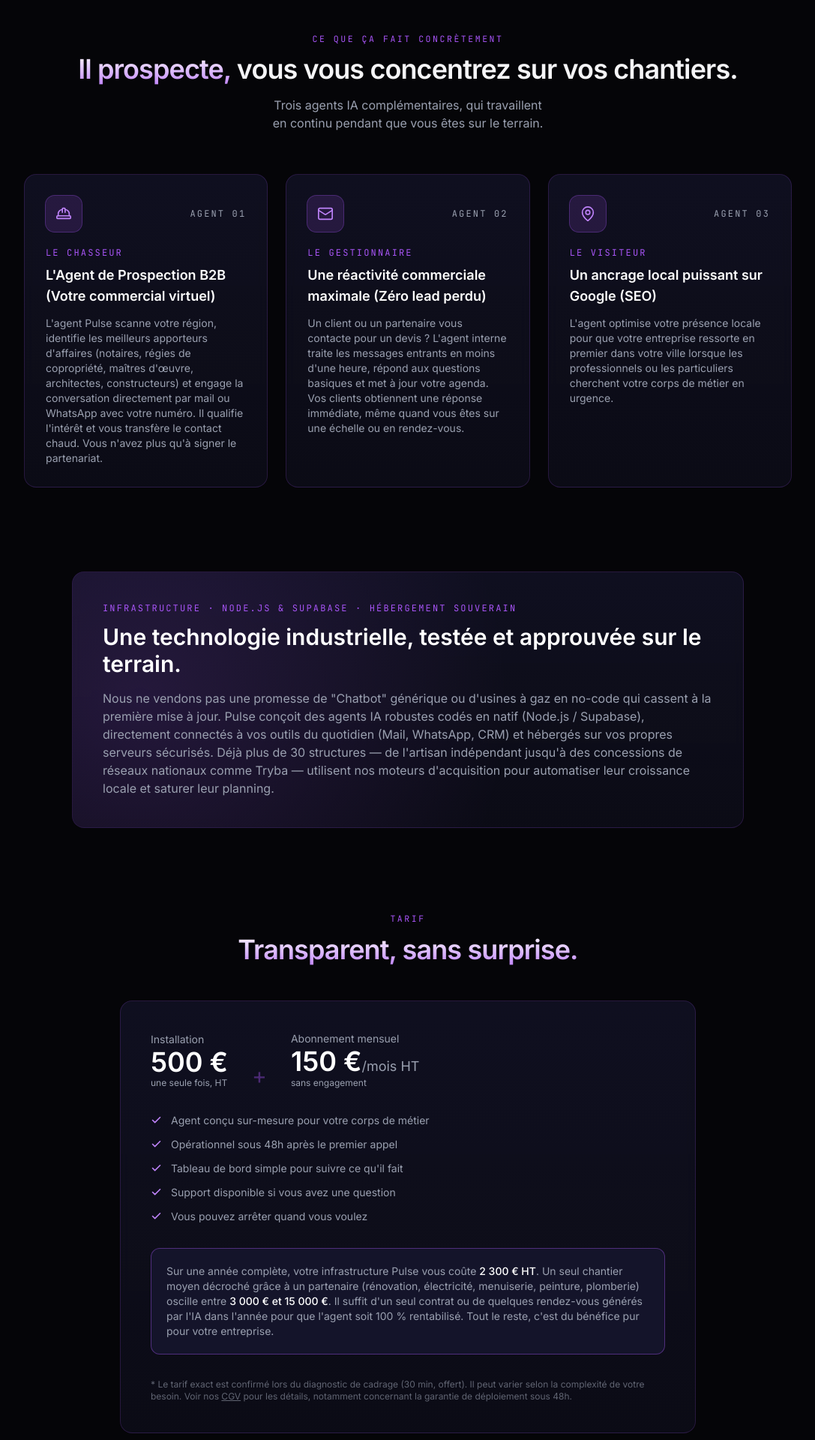
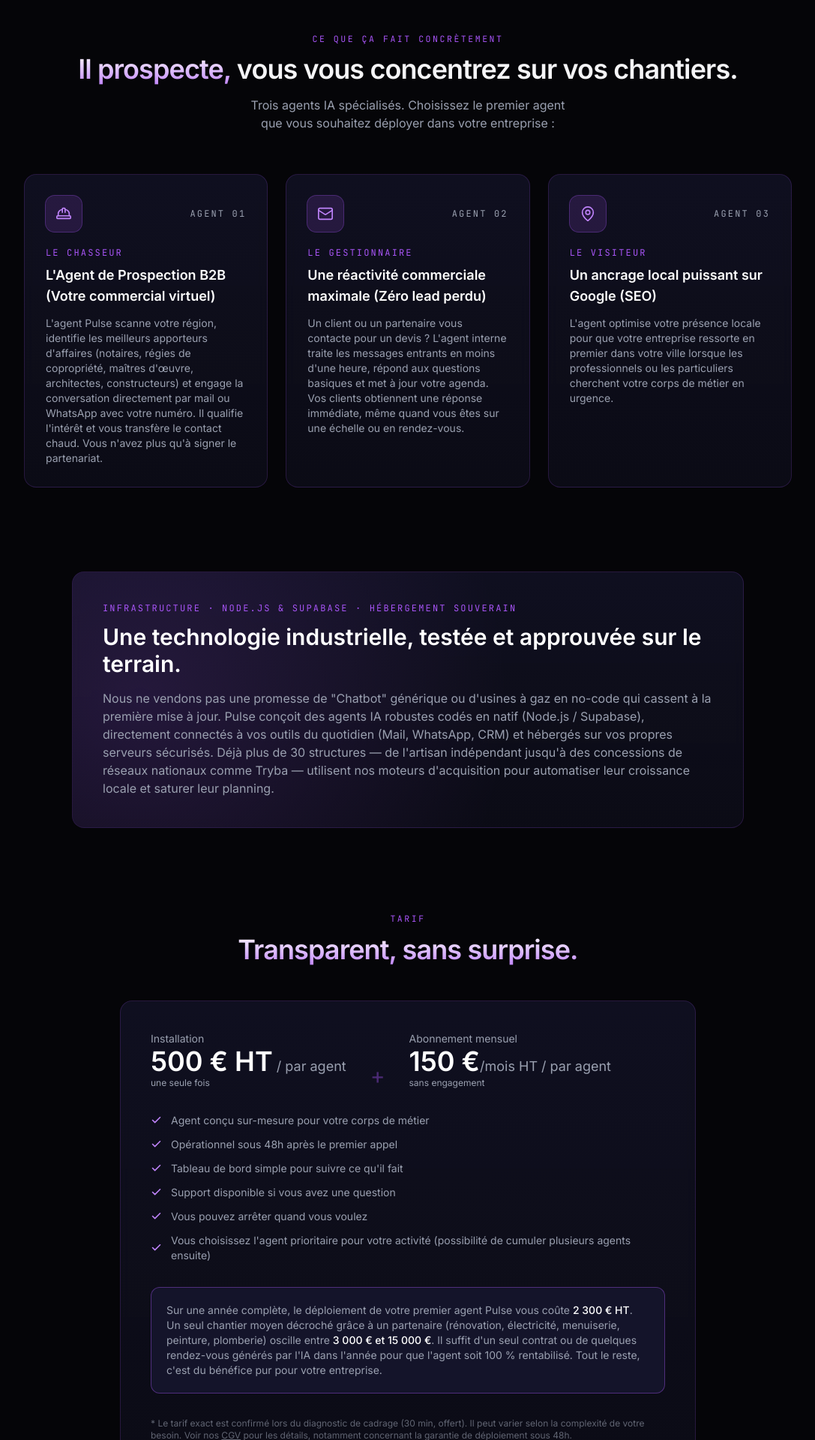
Before and after one commit to afontana33/smatchroom-pulse-vitrine, a Next.js app: page /entrepreneurs in a window 1280 px wide. Shown: the part 840-2760 px from the top of the page at 75% size, without its empty margins (96-1183 px from the left). Built offline with nearby package versions, Linux system fonts and the light colour scheme.

Commit message:
Clarifier que le tarif s'applique par agent (pas pour les 3 agents)

```diff
--- a/src/app/entrepreneurs/page.jsx
+++ b/src/app/entrepreneurs/page.jsx
@@ -93,7 +93,7 @@ export default function CommercesPage() {
               <span className="gradient-text">Il prospecte,</span> vous vous concentrez sur vos chantiers.
             </h2>
             <p className="mx-auto mt-4 max-w-2xl text-balance text-[var(--muted)]">
-              Trois agents IA complémentaires, qui travaillent en continu pendant que vous êtes sur le terrain.
+              Trois agents IA spécialisés. Choisissez le premier agent que vous souhaitez déployer dans votre entreprise :
             </p>
           </div>
           <div className="grid gap-6 md:grid-cols-3">
@@ -154,13 +154,13 @@ export default function CommercesPage() {
             <div className="mb-8 flex flex-col gap-4 sm:flex-row sm:items-end sm:gap-8">
               <div>
                 <p className="text-sm text-[var(--muted)]">Installation</p>
-                <p className="text-4xl font-semibold text-white">500 €</p>
-                <p className="text-xs text-[var(--muted)]">une seule fois, HT</p>
+                <p className="text-4xl font-semibold text-white">500 € HT<span className="text-lg font-normal text-[var(--muted)]"> / par agent</span></p>
+                <p className="text-xs text-[var(--muted)]">une seule fois</p>
               </div>
               <div className="hidden text-3xl text-[var(--border-strong)] sm:block">+</div>
               <div>
                 <p className="text-sm text-[var(--muted)]">Abonnement mensuel</p>
-                <p className="text-4xl font-semibold text-white">150 €<span className="text-lg font-normal text-[var(--muted)]">/mois HT</span></p>
+                <p className="text-4xl font-semibold text-white">150 €<span className="text-lg font-normal text-[var(--muted)]">/mois HT / par agent</span></p>
                 <p className="text-xs text-[var(--muted)]">sans engagement</p>
               </div>
             </div>
@@ -171,6 +171,7 @@ export default function CommercesPage() {
                 'Tableau de bord simple pour suivre ce qu\'il fait',
                 'Support disponible si vous avez une question',
                 'Vous pouvez arrêter quand vous voulez',
+                'Vous choisissez l\'agent prioritaire pour votre activité (possibilité de cumuler plusieurs agents ensuite)',
               ].map((f) => (
                 <li key={f} className="flex items-center gap-3 text-sm text-[var(--muted)]">
                   <Check size={15} className="flex-shrink-0 text-[var(--primary-hover)]" strokeWidth={2.5} />
@@ -180,7 +181,7 @@ export default function CommercesPage() {
             </ul>
             <div className="mb-8 rounded-xl border border-[var(--border-strong)] bg-[var(--surface-2)] p-5">
               <p className="text-sm text-[var(--muted)]">
-                Sur une année complète, votre infrastructure Pulse vous coûte <span className="text-white font-medium">2 300 € HT</span>. Un seul chantier moyen décroché grâce à un partenaire (rénovation, électricité, menuiserie, peinture, plomberie) oscille entre <span className="text-white font-medium">3 000 € et 15 000 €</span>. Il suffit d'un seul contrat ou de quelques rendez-vous générés par l'IA dans l'année pour que l'agent soit 100 % rentabilisé. Tout le reste, c'est du bénéfice pur pour votre entreprise.
+                Sur une année complète, le déploiement de votre premier agent Pulse vous coûte <span className="text-white font-medium">2 300 € HT</span>. Un seul chantier moyen décroché grâce à un partenaire (rénovation, électricité, menuiserie, peinture, plomberie) oscille entre <span className="text-white font-medium">3 000 € et 15 000 €</span>. Il suffit d'un seul contrat ou de quelques rendez-vous générés par l'IA dans l'année pour que l'agent soit 100 % rentabilisé. Tout le reste, c'est du bénéfice pur pour votre entreprise.
               </p>
             </div>
             <p className="text-xs text-[var(--muted)]/60">
```
